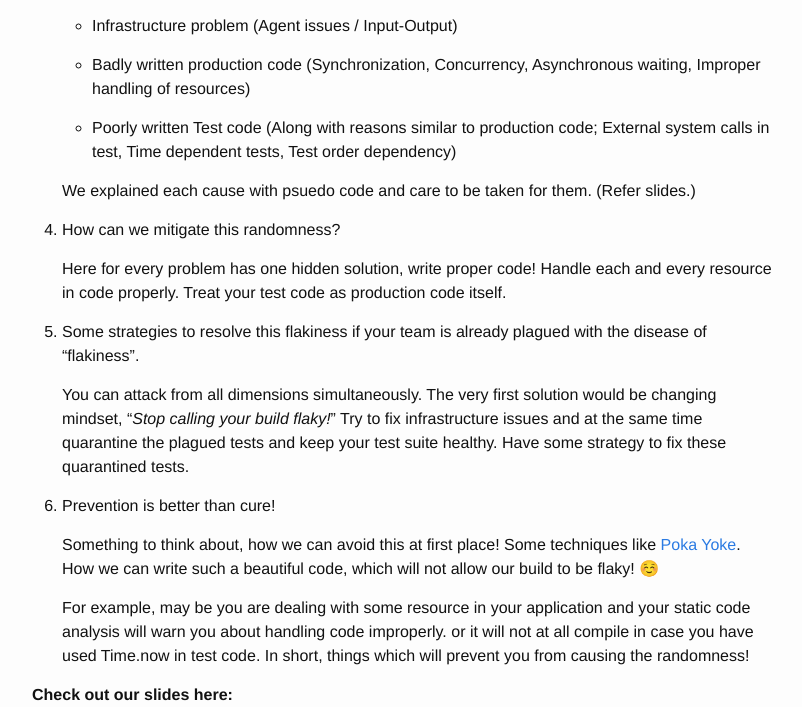
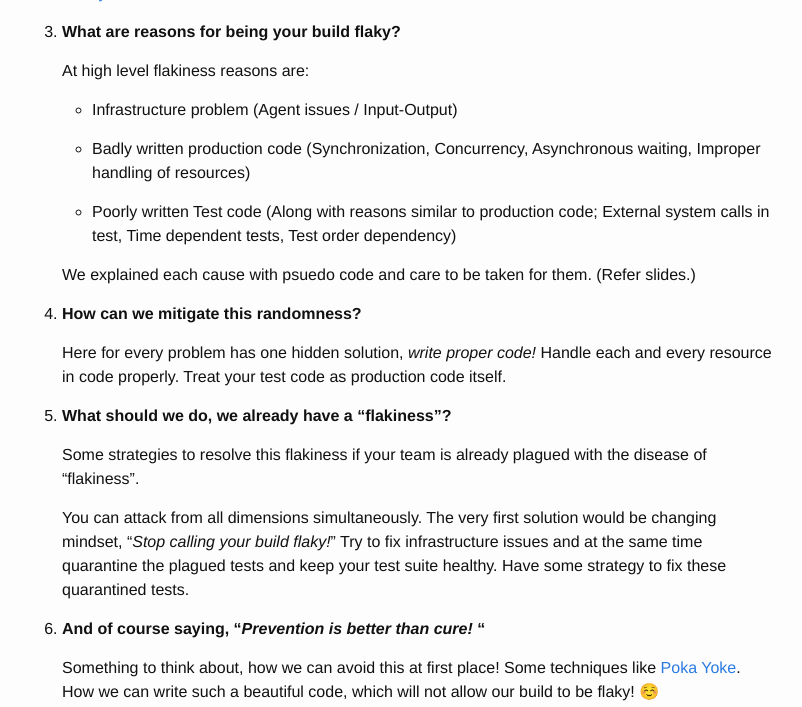
Before and after one commit to pritibiyani/pritibiyani.github.io, a Jekyll site: the page built from _posts/2015-08-16-speaking-at-xp-conf.markdown, in a window 1280 px wide and 1400 px high, scrolled down 1792 px, cut to the strip 0-707 px from the top of the window. Shown: the whole strip, without its empty margins (238-1040 px from the left). Built offline with Jekyll 4.4.1, drawn with Linux system fonts in a browser that asks for light colours; emoji names are drawn with the system emoji font; comment, search, counter and statistics services are not loaded; some of the changed text lies outside the part shown.

Commit message:
Minor UI changes and font changes

```diff
--- a/_posts/2015-06-04-speaking-at-vodqa-banglore.markdown
+++ b/_posts/2015-06-04-speaking-at-vodqa-banglore.markdown
@@ -51,3 +51,7 @@ We presented a talk as if we are pairing. While pairing, we think different appr
 
 <script async class="speakerdeck-embed" data-id="49370aadf70d401fa016ea09507661bd" data-ratio="1.77777777777778" src="//speakerdeck.com/assets/embed.js">
 </script>
+
+**And after all this ...**
+
+Thank you [Aroj](https://www.linkedin.com/pub/aroj-george/b/573/74b), for being such a great pair; vodQA Bangalore team, for taking efforts to take dry runs and giving us feedback and people who have attended this talk!
--- a/_posts/2015-08-16-speaking-at-xp-conf.markdown
+++ b/_posts/2015-08-16-speaking-at-xp-conf.markdown
@@ -7,9 +7,10 @@ categories: Conference, Presentation
 
 This time occasion was of [XP-conf](http://xpconference.in/) in Bangalore. This was very first time XP-conf was being held in India.
 
+<h3> What's conference about? </h3>
  The purpose for this conference is delivering value from clean code to continuous value delivery, increase awareness about good coding practices from coding design and testing of software development, a platform where novice can learn from experts about XP practices! This platform, which will act as a catalyst for organizations who want to adapt agile methodologies and practices.
 
- Theme for conference was "Clean Code"! We could grab the opportunity of presenting over here because of our colleague [Shirish Padalkar](https://about.me/shirishpadalkar). He has submitted abstract and as he could not present one, we got chance! [Yahya](https://twitter.com/meetykp) and I paired for this talk!
+ Theme for conference was "Clean Code"! We could grab the opportunity of presenting over here because of our colleague [Shirish Padalkar](https://about.me/shirishpadalkar).[Yahya](https://twitter.com/meetykp) and I paired for this talk!
 
 This was two day conference. Our talk was on second day. The day started with stand up, where speakers has given chance for marketing their talk!
 
@@ -29,16 +31,16 @@ This was two day conference. Our talk was on second day. The day started with st
 
   and this was our topic! We talked about:
 
-1.  What are these flaky tests? a.k.a Non deterministic tests!
+1.  **What are these flaky tests? a.k.a Non deterministic tests!**
 
     The tests which sometimes pass and sometimes fail. Their failure seems to be random and they act like boy who cried for a wolf!
 
-2.  How these tests are harmful in a project?
+2.  **How these tests are harmful in a project?**
 
     When every run of the test suite gives you the possibility to yield a different result, the test is almost completely worthless. When the suite shows you a bug, you have a high chance that you cannot reproduce it, and when you try to fix the bug, you cannot prove that your fix works. Indeed we end up wasting lot of time!
-    These tests are more harmful in nature as they pollute the team culture. Earlier when test would have failed, someone would go and check for the failure, but with random nature, everyone stop believing RED and GREEN builds! This is also known as [Broken Window theory](https://en.wikipedia.org/wiki/Broken_windows_theory)
+    These tests are more harmful in nature as they pollute the team culture. Earlier when test would have failed, someone would go and check for the failure, but with random nature, everyone stop believing RED and GREEN builds! This is also known as [Broken Window theory](https://en.wikipedia.org/wiki/Broken_windows_theory).
 
-3.  What are reasons for being your build flaky?
+3.  **What are reasons for being your build flaky?**
 
     At high level flakiness reasons are:
 
@@ -50,15 +52,17 @@ This was two day conference. Our talk was on second day. The day started with st
 
      We explained each cause with psuedo code and care to be taken for them. (Refer slides.)
 
-4.  How can we mitigate this randomness?
+4.  **How can we mitigate this randomness?**
 
-    Here for every problem has one hidden solution, write proper code! Handle each and every resource in code properly. Treat your test code as production code itself.
+    Here for every problem has one hidden solution, _write proper code!_ Handle each and every resource in code properly. Treat your test code as production code itself.
 
-5.  Some strategies to resolve this flakiness if your team is already plagued with the disease of "flakiness".
+5.  **What should we do, we already have a "flakiness"?**
+
+    Some strategies to resolve this flakiness if your team is already plagued with the disease of "flakiness".
 
     You can attack from all dimensions simultaneously. The very first solution would be changing mindset, "_Stop calling your build flaky!_" Try to fix infrastructure issues and at the same time quarantine the plagued tests and keep your test suite healthy. Have some strategy to fix these quarantined tests.
 
-6.  Prevention is better than cure!
+6.  **And of course saying, "_Prevention is better than cure!_ "**
 
     Something to think about, how we can avoid this at first place! Some techniques like [Poka Yoke](http://techie-notebook.blogspot.com/2012/07/poka-yoke-applying-mistake-proofing-to.html). How we can write such a beautiful code, which will not allow our build to be flaky! :relaxed:
 
@@ -70,7 +74,7 @@ This was two day conference. Our talk was on second day. The day started with st
 </script>
 
 <br/>
-The talk went pretty well. We were waiting for feedback and when we were just about to leave, organizers asked crowd 'which talk you liked the most?' and it was ours! The best feedback is people's choice award! :innocent:
+The talk went pretty well. We were waiting for feedback and when we were just about to leave, organizers asked crowd '_which talk you liked the most?_' and it was ours! The best feedback is **people's choice** award! :innocent:
 
 <br/>
 
@@ -78,3 +82,10 @@ The talk went pretty well. We were waiting for feedback and when we were just ab
     <img src="/assets/Xp_conf_2.jpg" alt="vodQA Bangalore"  border="1">
    <figcaption align="right">Created collage from: <a href = "http://www.fotor.com/features/collage.html">Footer.com</a></figcaption>
 </p>
+
+
+
+<h3> and after all this ... </h3>
+Thanks a lot [Shirish Padalkar](https://about.me/shirishpadalkar) for opening up opportunity to us, giving us feedback time to time and [Yahya](https://twitter.com/meetykp), surely I learnt a lot while pairing !
+
+ And A big thank you to XP conference team for giving us chance instead of our colleague and all the people who attended this talk!
```
Also changed, not shown: other parts of _posts/2015-08-16-speaking-at-xp-conf.markdown (+1 -0 lines).
